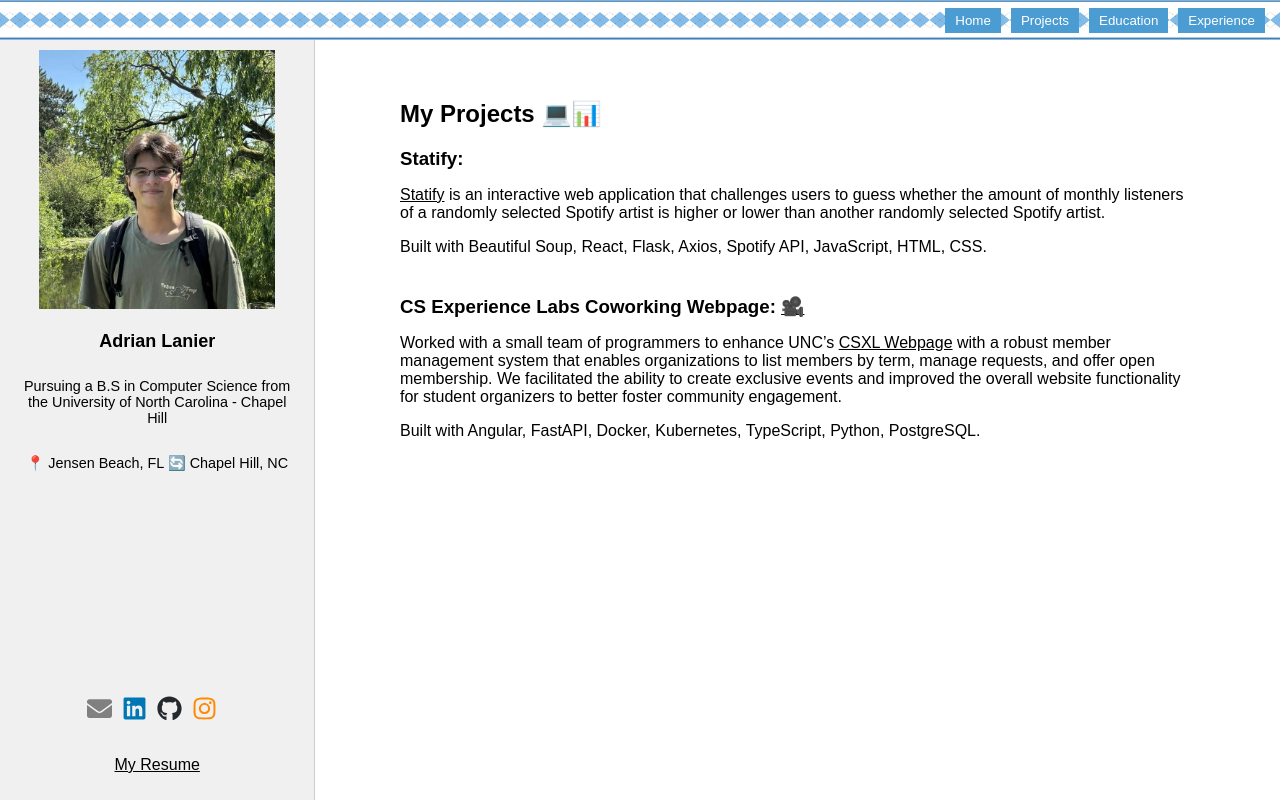
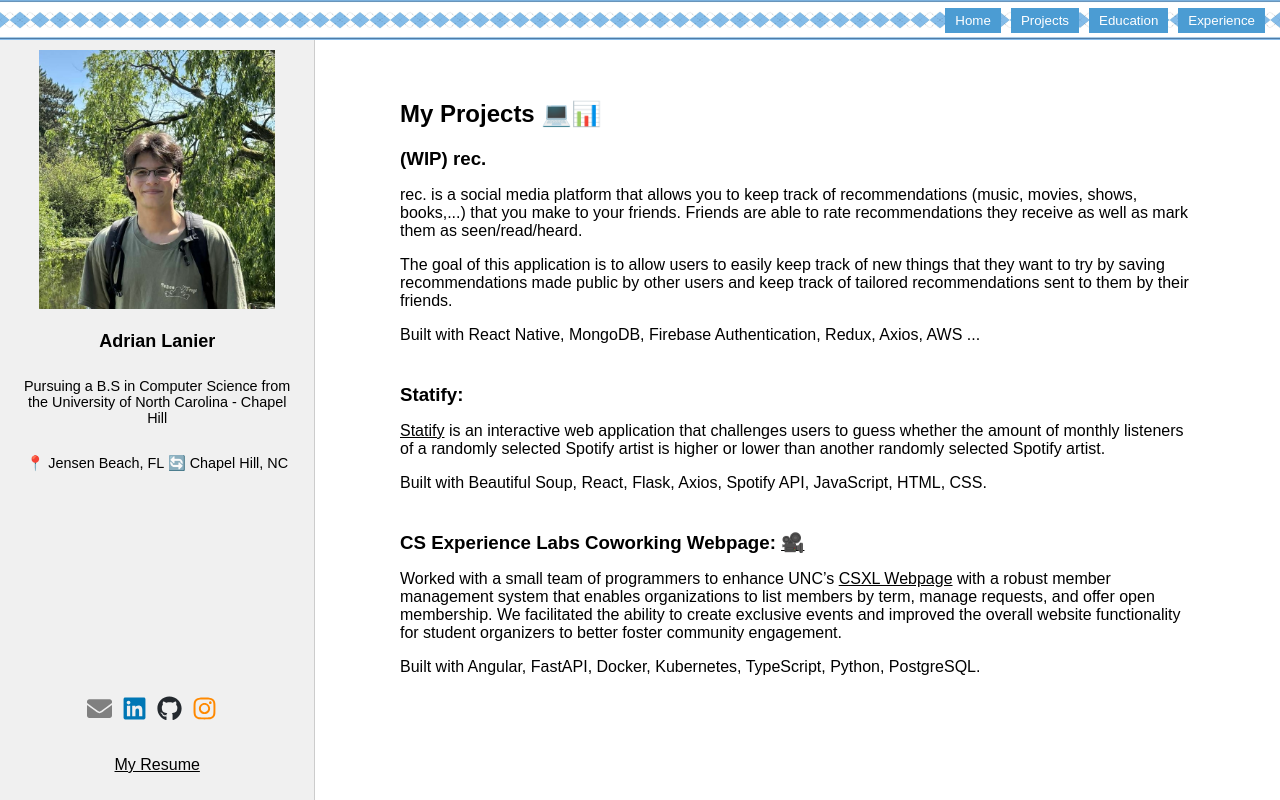
Before and after one commit to adlanier/portfolio_natalia, a React (Vite) app: page / in a window 1280 px wide. Both pictures are taken after a click on the button "Projects". Built offline with nearby package versions, Linux system fonts and the light colour scheme.

Commit message:
add wip rec.

```diff
--- a/src/components/Home.jsx
+++ b/src/components/Home.jsx
@@ -11,7 +11,7 @@
       Before coming to Chapel Hill, I was a dedicated trumpet player performing and competing at the national level. During my time at UNC, I am able to utilize many of the skills I developed during this time to find success in my coursework and take on projects that will continue to facilitate my growth as a computer scientist. I aim to leverage what I learn in and out of school to make positive and impactful contributions to our society, culture, and environment.
     </p>
     <p>
-      I am proficient in Python, Java/JavaScript, and React, with a solid background in full-stack web development and data analysis. Looking toward the future, I want to learn more about AI and ML applications and utilize them in my future projects.
+      I am proficient in Python, Java/JavaScript, and React, with a solid background in full-stack web development and data analysis. Looking toward the future, I want to learn more about AI and ML applications and utilize them in my future projects and begin developing applications for iOS and Android using technologies such as React Native.
     </p>
     <p>
       Apart from CS, I really enjoy thrifting, collecting vinyls, traveling, exercising, and have a strong appreciation for music and nature. I am a huge fan of Carolina basketball, Guayaki Yerba Mate, trying new foods, and the Oxford comma.
--- a/src/components/Projects.jsx
+++ b/src/components/Projects.jsx
@@ -5,6 +5,18 @@
 const Projects = () => (
   <div className="projects-content">
     <h2>My Projects 💻📊</h2>
+
+    <div className="project-entry">
+<h3 className="project-header">(WIP) rec.</h3>
+<p>
+rec. is a social media platform that allows you to keep track of recommendations (music, movies, shows, books,...) that you make to your friends. Friends are able to rate recommendations they receive as well as mark them as seen/read/heard.
+   </p>
+   <p>The goal of this application is to allow users to easily keep track of new things that they want to try by saving recommendations made public by other users and keep track of tailored recommendations sent to them by their friends.</p>
+<p>
+  Built with React Native, MongoDB, Firebase Authentication, Redux, Axios, AWS ...
+</p>
+</div>
+
 
     <div className="project-entry">
       <h3 className="project-header">Statify:</h3>
@@ -25,7 +37,8 @@
       Built with Angular, FastAPI, Docker, Kubernetes, TypeScript, Python, PostgreSQL.
       </p>
     </div>
-  </div>
+    </div>
+
 );
 
 export default Projects;
```
